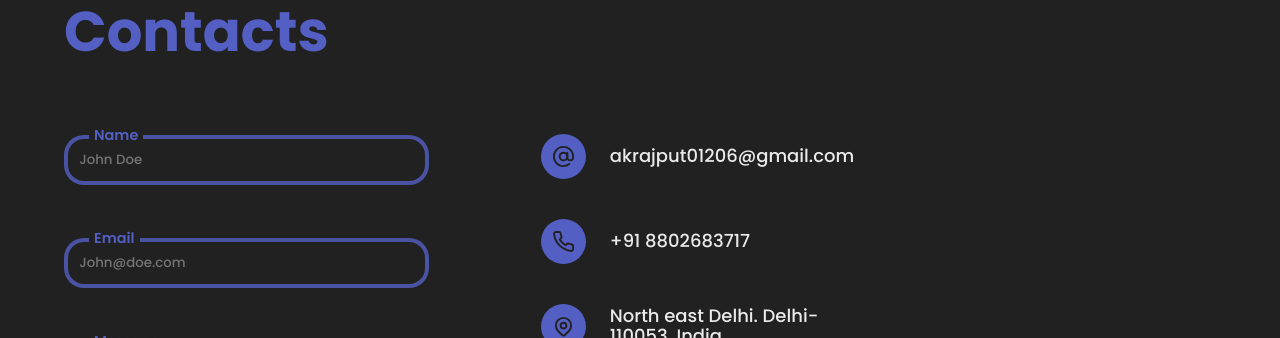
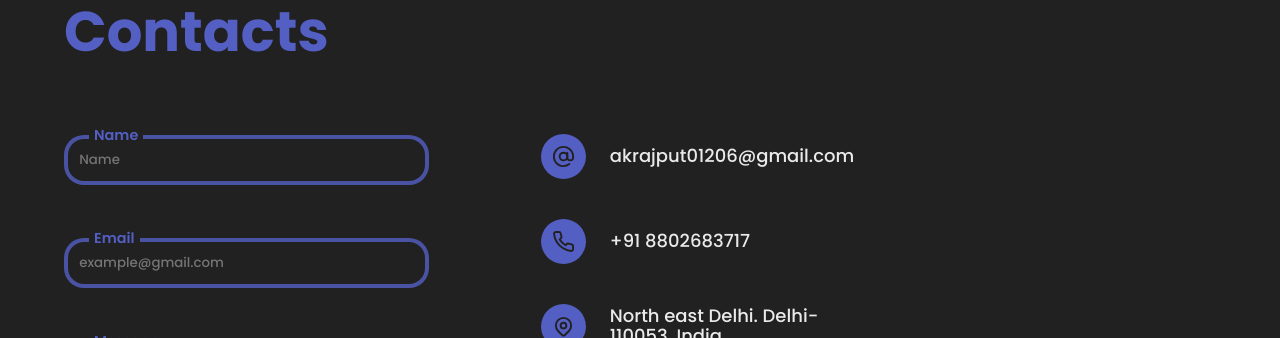
Before and after one commit to CoderAnnu/__portfolio, a React (Create React App) app: page / in a window 1280 px wide. Shown: the part 6160-6498 px from the top of the page. Built offline with nearby package versions, Linux system fonts and the light colour scheme; a web font is replaced by a local one.

Commit message:
upload image

```diff
--- a/src/components/Contacts/Contacts.js
+++ b/src/components/Contacts/Contacts.js
@@ -177,7 +177,7 @@ function Contacts() {
                                     Name
                                 </label>
                                 <input
-                                    placeholder='John Doe'
+                                    placeholder='Name'
                                     value={name}
                                     onChange={(e) => setName(e.target.value)}
                                     type='text'
@@ -193,7 +193,7 @@ function Contacts() {
                                     Email
                                 </label>
                                 <input
-                                    placeholder='John@doe.com'
+                                    placeholder='example@gmail.com'
                                     value={email}
                                     onChange={(e) => setEmail(e.target.value)}
                                     type='email'
@@ -424,11 +424,9 @@ function Contacts() {
                                     <FaGitlab aria-label='GitLab' />
                                 </a>
                             )}
-                             {/* {socialsData.gitlab && ( */}
                                 <a href="" target='_blank' rel='noreferrer' id="CssBattle" className={classes.socialIcon} >
-                                <img src="https://raw.githubusercontent.com/CoderAnnu/portfolio/master/src/assets/svg/social/cssBattle.webp" height="35%"/>
+                                <img src="https://raw.githubusercontent.com/CoderAnnu/portfolio/master/src/assets/svg/social/cssBattle.webp" width={28}/>
                                 </a>
-                            {/* )} */}
                         </div>
                     </div>
                 </div>
```
Also changed, not shown: src/assets/svg/contacts/default.jpg (added).
